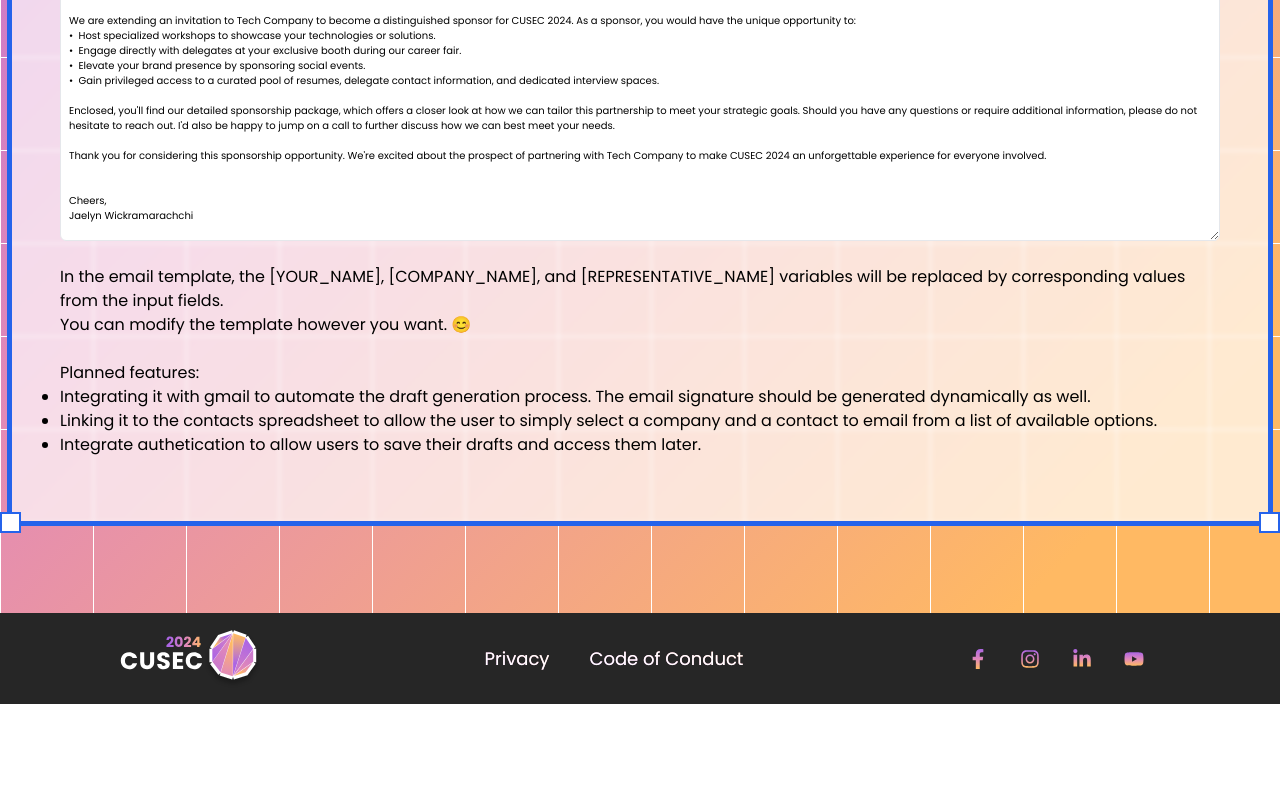
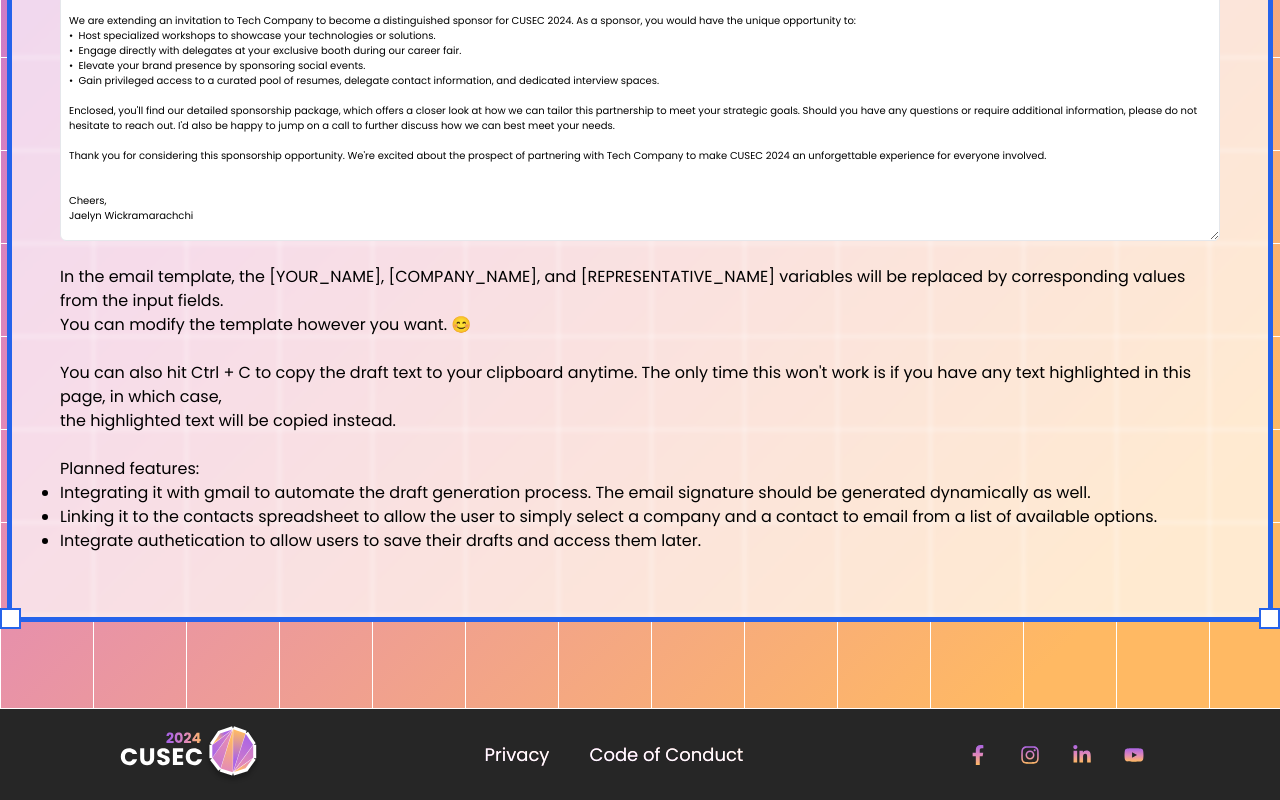
Before and after one commit to cusec/2024, a Next.js app: page /email-drafts in a window 1280 px wide. Shown: the part 780-1580 px from the top of the page. Before the commit the page ends 1484 px from the top, so only its background shows below. Built offline with nearby package versions, Linux system fonts and the light colour scheme.

Commit message:
fix: Copy feature is overriding default behaviour of copying only highlighted text

```diff
--- a/src/app/email-drafts/page.tsx
+++ b/src/app/email-drafts/page.tsx
@@ -93,12 +93,24 @@ Cheers,
     }
   }, [resultText]);
 
-const [copyButtonText, setCopyButtonText] = useState<string>("Ctrl + C to Copy");
+  const [copyButtonText, setCopyButtonText] =
+    useState<string>("Ctrl + C to Copy");
 
-const handleCopyToClipboard = (event?: React.MouseEvent<HTMLButtonElement>) => {
+  const handleCopyToClipboard = (
+    event?: React.MouseEvent<HTMLButtonElement>
+  ) => {
     if (event && event.preventDefault) {
       event.preventDefault(); // Prevent the default behavior only if an event was passed
     }
+
+    // Check if any text is selected
+    const selection = window.getSelection()?.toString();
+
+    if (selection && selection.length > 0) {
+      // If any text is selected, don't proceed and let the default behavior handle copying
+      return;
+    }
+
     // Ensure we have a ref to the textarea and it's not null
     if (textAreaRef.current) {
       try {
@@ -116,16 +128,16 @@ const handleCopyToClipboard = (event?: React.MouseEvent<HTMLButtonElement>) => {
   useEffect(() => {
     const handleKeyDown = (event: KeyboardEvent) => {
       // Check if 'C' key is pressed along with Ctrl (or Cmd for Mac)
-    if ((event.ctrlKey || event.metaKey) && event.key === 'c') {
+      if ((event.ctrlKey || event.metaKey) && event.key === "c") {
         handleCopyToClipboard();
       }
     };
 
-  document.addEventListener('keydown', handleKeyDown);
+    document.addEventListener("keydown", handleKeyDown);
 
     // Cleanup the event listener on component unmount
     return () => {
-    document.removeEventListener('keydown', handleKeyDown);
+      document.removeEventListener("keydown", handleKeyDown);
     };
   }, []);
 
@@ -288,7 +300,9 @@ const handleCopyToClipboard = (event?: React.MouseEvent<HTMLButtonElement>) => {
               In the email template, the [YOUR_NAME], [COMPANY_NAME], and
               [REPRESENTATIVE_NAME] variables will be replaced by corresponding
               values from the input fields. <br /> You can modify the template
-              however you want. 😊
+              however you want. 😊 <br /> <br/>
+              You can also hit Ctrl + C to copy the draft text to your clipboard
+              anytime. The only time this won&apos;t work is if you have any text highlighted in this page, in which case,<br/> the highlighted text will be copied instead.
             </p>
             <br />
             Planned features:
```
Lines whose indentation alone changed are shown as unchanged.
